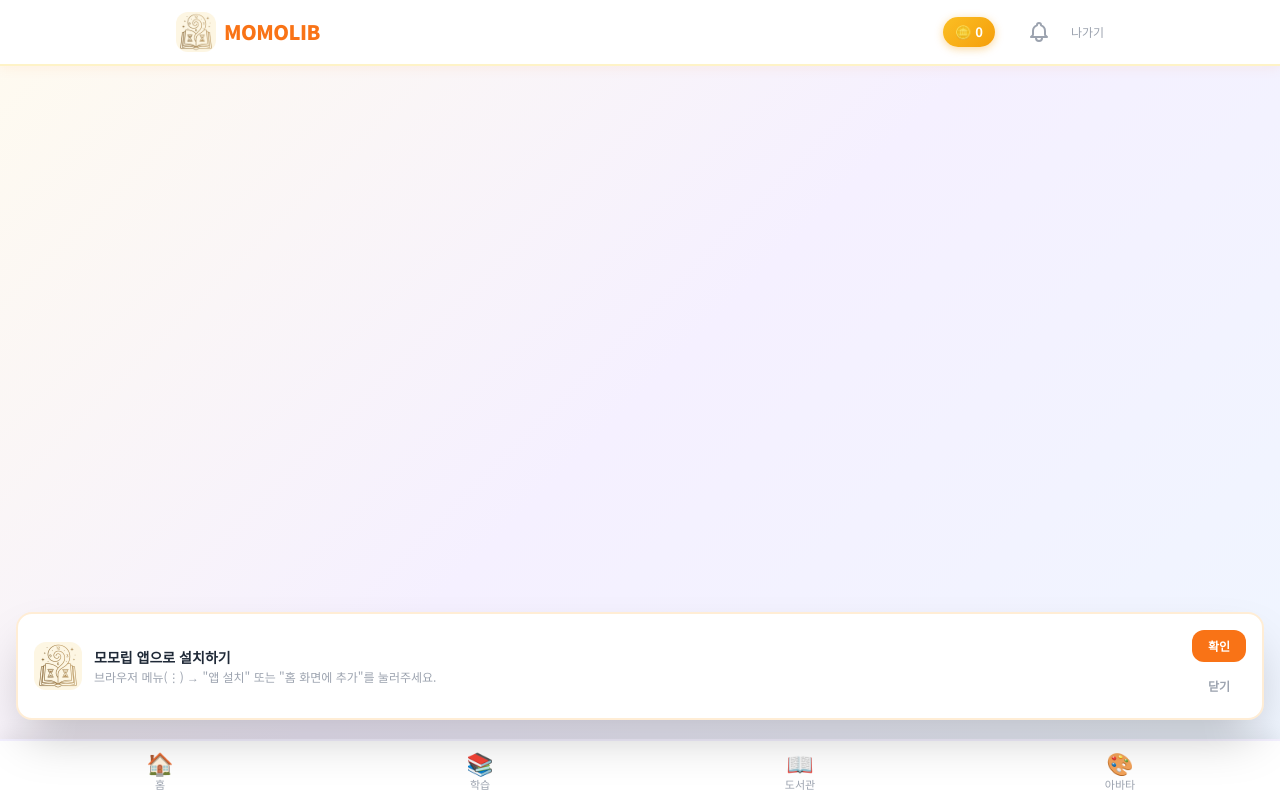
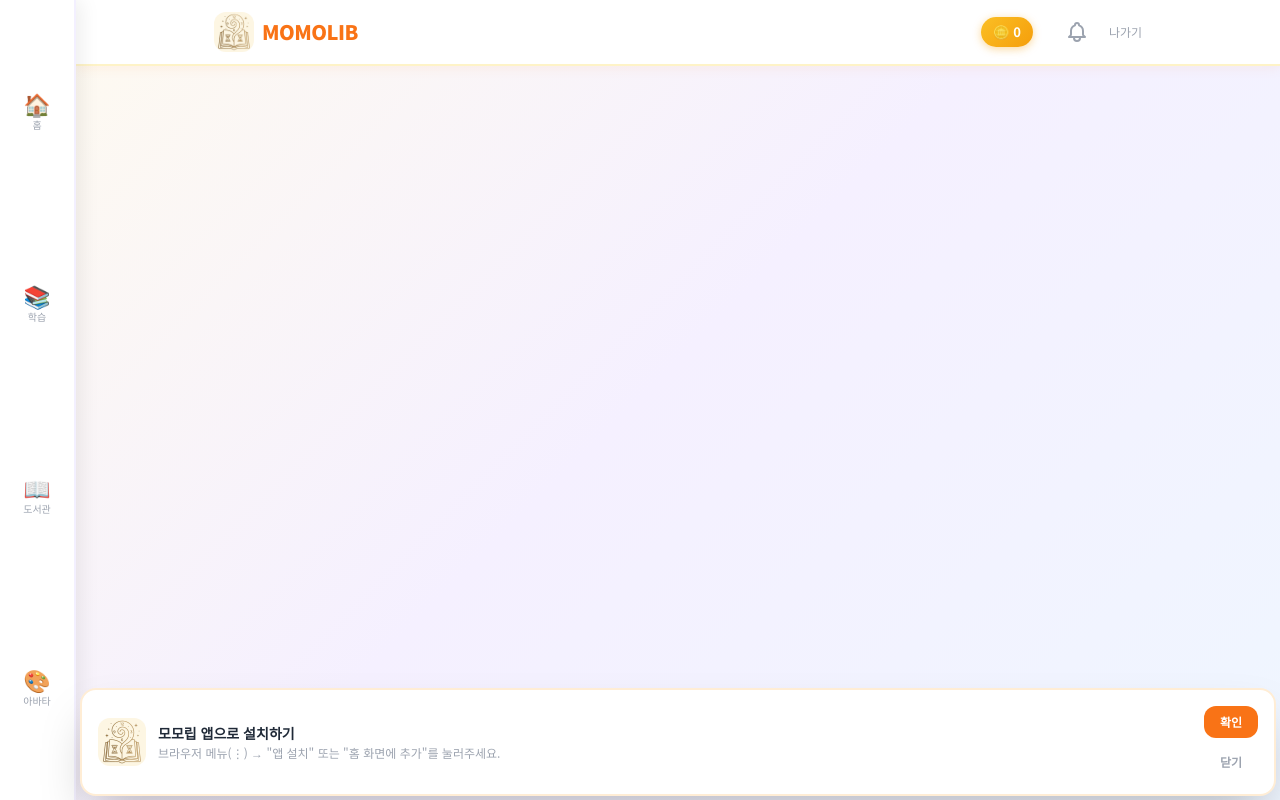
Before and after one commit to chsh82/momolib, a Python web app: template app/templates/student_base.html in a window 1280 px wide. Run offline with Jinja, Linux system fonts and the light colour scheme; the template is opened without the code that fills it, so the values that code supplies are empty; some libraries are stand-ins or nearby versions.

Commit message:
태블릿 가로 모드 레이아웃 개선
- 가로 모드(min-width:600px + landscape)에서 하단 탭 → 사이드 네비게이션 전환
- body에 padding-left 적용으로 헤더/콘텐츠 자동 오프셋
- 사이드 네비 너비 76px, 세로 배치, 우측 border

Co-Authored-By: Claude Sonnet 4.6 <noreply@anthropic.com>

```diff
--- a/app/templates/student_base.html
+++ b/app/templates/student_base.html
@@ -160,6 +160,43 @@
             max-width: 960px;
             margin: 0 auto;
             padding: 20px 16px 100px;
+        }
+
+        /* ── 태블릿 가로 모드: 사이드 네비게이션 ─────────────── */
+        @media (min-width: 600px) and (orientation: landscape) {
+            body {
+                padding-left: 76px;
+            }
+            .tab-nav {
+                top: 0;
+                bottom: 0;
+                left: 0;
+                right: auto;
+                width: 76px;
+                flex-direction: column;
+                justify-content: flex-start;
+                align-items: center;
+                gap: 0;
+                border-top: none;
+                border-right: 2px solid #f3f0ff;
+                padding: 16px 0;
+                box-shadow: 4px 0 20px rgba(0,0,0,0.08);
+                overflow-y: auto;
+            }
+            .tab-item {
+                width: 100%;
+                padding: 14px 4px;
+                font-size: 10px;
+            }
+            .student-main {
+                padding-bottom: 24px;
+                max-width: 100%;
+            }
+            #pwa-banner {
+                bottom: 4px;
+                left: 80px;
+                right: 4px;
+            }
         }
 
         /* 진행률 바 */
```
